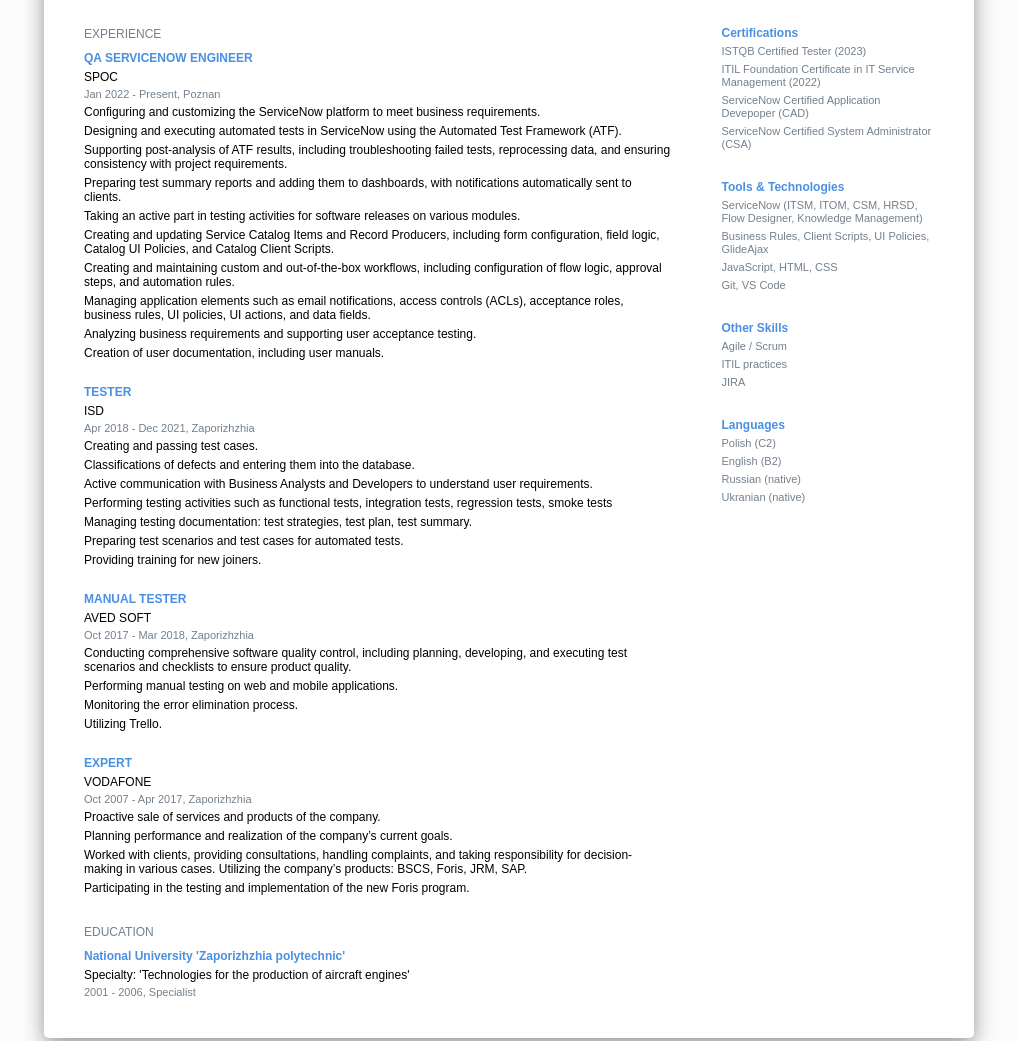
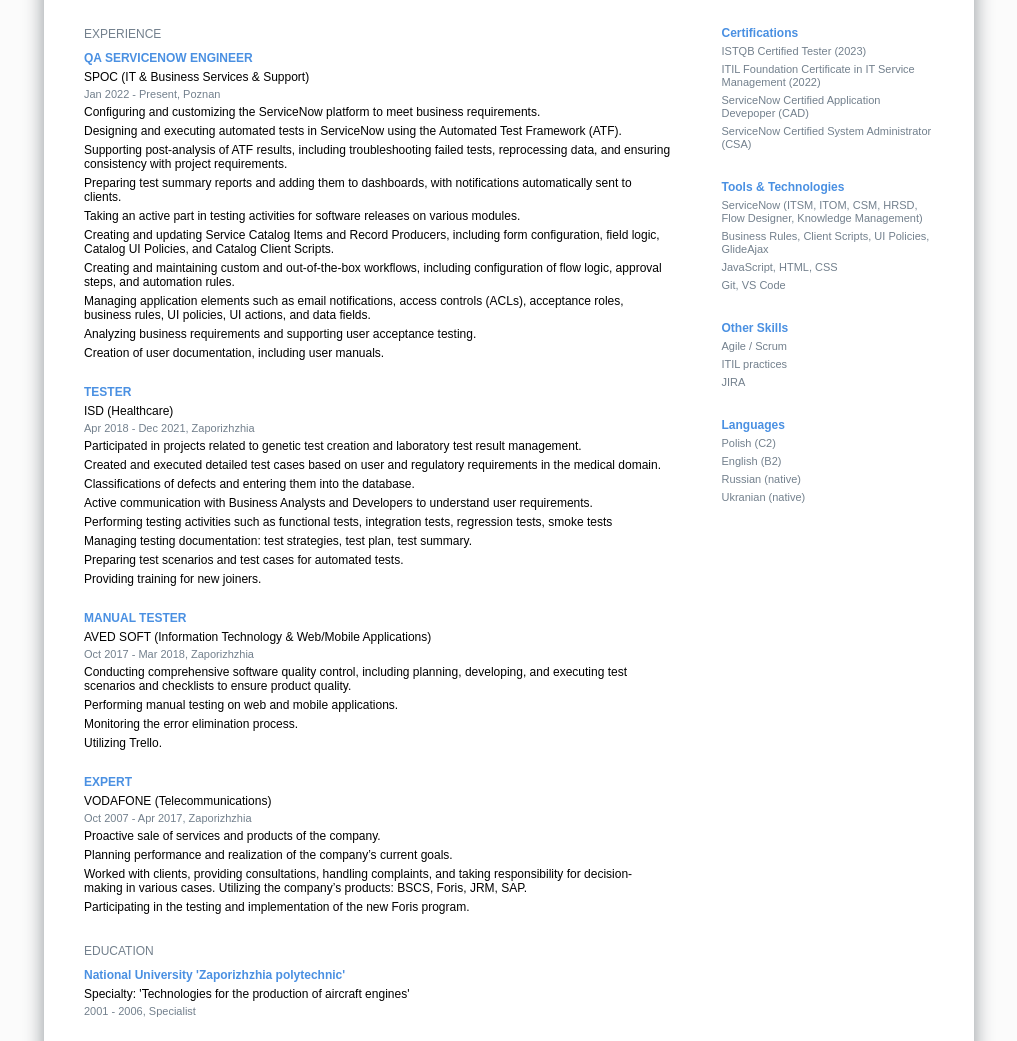
Before and after one commit to Maria2707/CV-Mariia-Demchenko, a plain HTML site: page index.html in a window 1280 px wide. Shown: the part 197-1238 px from the top of the page, without its empty margins (131-1148 px from the left). Drawn offline with Linux system fonts and the light colour scheme.

Commit message:
Add domains

```diff
--- a/index.html
+++ b/index.html
@@ -39,7 +39,7 @@
                     <ul class="experienceItemOne">
                         <li>
                             <div class="jobTitle">QA SERVICENOW ENGINEER</div>
-                            <p>SPOC</p>
+                            <p>SPOC (IT & Business Services & Support)</p>
                             <h6>Jan 2022 - Present, Poznan</h6>
                             <p>Configuring and customizing the ServiceNow platform to meet business
                                 requirements.
@@ -72,11 +72,10 @@
                     <ul class="experienceItemOneTwo">
                         <li>
                             <div class="jobTitle">TESTER</div>
-                            <p>ISD</p>
+                            <p>ISD (Healthcare)</p>
                             <h6>Apr 2018 - Dec 2021, Zaporizhzhia</h6>
-                            <p>
-                                Creating and passing test cases.
-                            </p>
+                            <p> Participated in projects related to genetic test creation and laboratory test result management.</p>
+                            <p> Created and executed detailed test cases based on user and regulatory requirements in the medical domain.</p>
                             <p>Classifications of defects and entering them into the database.</p>
                             <p>Active communication with Business Analysts and Developers to
                             understand user requirements.</p>
@@ -93,7 +92,7 @@
                     <ul class="experienceItemOneThree">
                         <li>
                             <div class="jobTitle">MANUAL TESTER</div>
-                            <p>AVED SOFT</p>
+                            <p>AVED SOFT (Information Technology & Web/Mobile Applications)</p>
                             <h6>Oct 2017 - Mar 2018, Zaporizhzhia</h6>
                             <p>
                                 Conducting comprehensive software quality control, including
@@ -109,7 +108,7 @@
                     <ul class="experienceItemOneFour">
                         <li>
                             <div class="jobTitle">EXPERT</div>
-                            <p>VODAFONE</p>
+                            <p>VODAFONE (Telecommunications)</p>
                             <h6>Oct 2007 - Apr 2017, Zaporizhzhia</h6>
                             <p>
                                 Proactive sale of services and products of the company.
```
